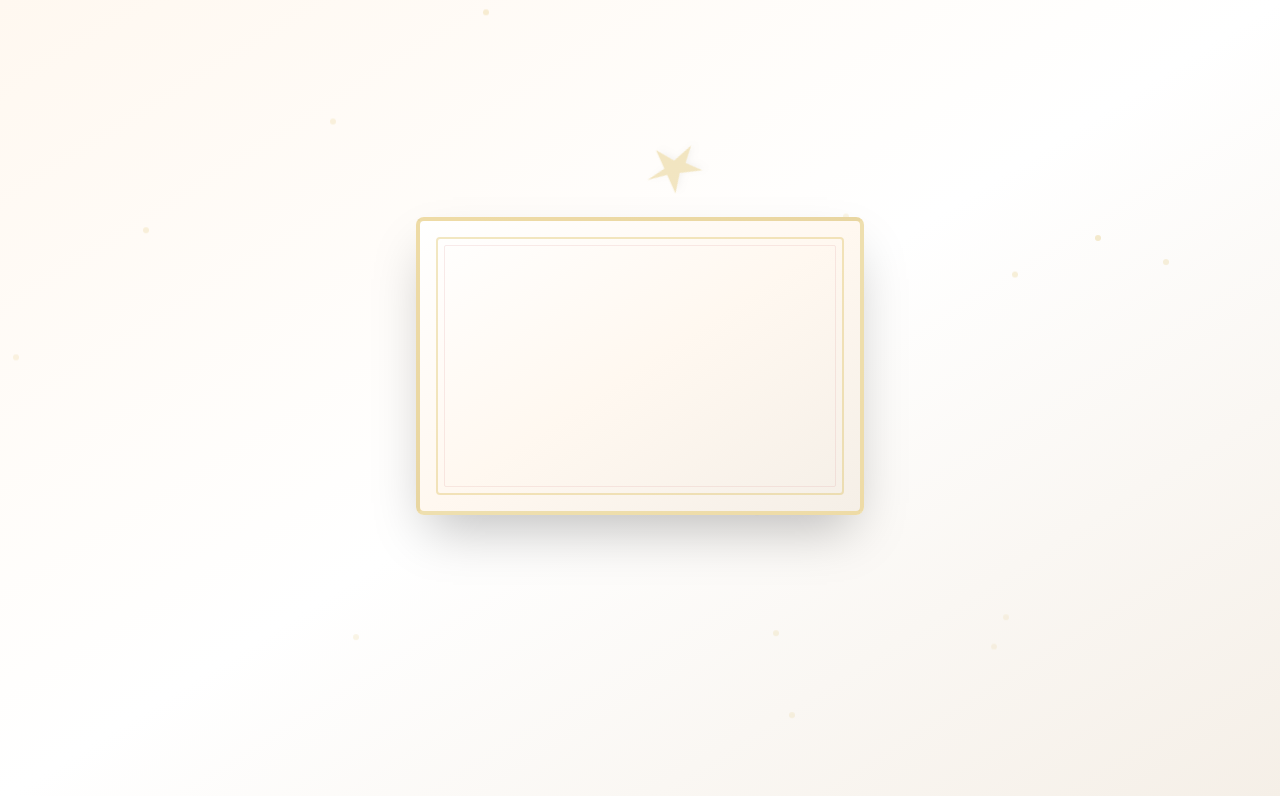
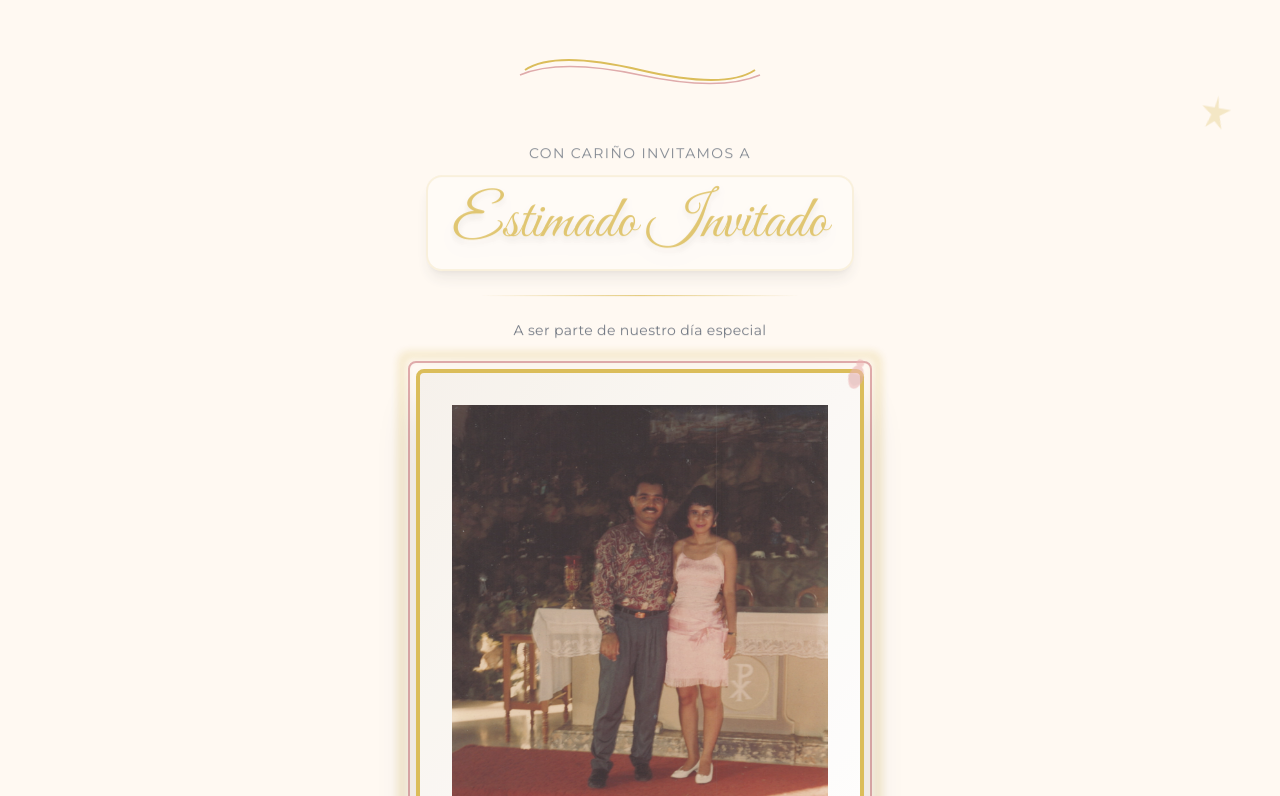
Before and after one commit to morenoaj/invitacion-boda-elegante, a Next.js app: page / in a window 1280 px wide. Shown: the top 796 px of the page. Built offline with nearby package versions, Linux system fonts and the light colour scheme.

Commit message:
Redesign envelope animation with minimalist elegant design
Co-authored-by: morenoaj <63484452+morenoaj@users.noreply.github.com>

```diff
--- a/components/EnvelopeAnimation.tsx
+++ b/components/EnvelopeAnimation.tsx
@@ -22,12 +22,12 @@ export default function EnvelopeAnimation({ guestName, onAnimationComplete }: En
 
     const openTimer = setTimeout(() => {
       setIsOpening(true);
-    }, 2500);
+    }, 2000);
 
     const completeTimer = setTimeout(() => {
       setIsComplete(true);
       onAnimationComplete();
-    }, 5500);
+    }, 4500);
 
     return () => {
       clearTimeout(openTimer);
@@ -40,24 +40,24 @@ export default function EnvelopeAnimation({ guestName, onAnimationComplete }: En
   return (
     <AnimatePresence>
       <motion.div
-        className="fixed inset-0 z-[100] bg-gradient-to-br from-crema via-white to-crema-dark flex items-center justify-center overflow-hidden"
+        className="fixed inset-0 z-[100] bg-gradient-to-br from-crema via-white to-crema-dark flex items-center justify-center p-4"
         initial={{ opacity: 1 }}
         exit={{ opacity: 0 }}
         transition={{ duration: 1 }}
       >
-        {/* Partículas doradas flotantes */}
+        {/* Partículas sutiles de fondo */}
         <div className="absolute inset-0">
-          {[...Array(15)].map((_, i) => (
+          {[...Array(8)].map((_, i) => (
             <motion.div
               key={i}
-              className="absolute w-1.5 h-1.5 bg-dorado/40 rounded-full"
+              className="absolute w-1 h-1 bg-dorado/30 rounded-full"
               style={{
-                left: `${Math.random() * 100}%`,
-                top: `${Math.random() * 100}%`,
+                left: `${20 + Math.random() * 60}%`,
+                top: `${20 + Math.random() * 60}%`,
               }}
               animate={{
-                y: [0, -20, 0],
-                opacity: [0.2, 0.6, 0.2],
+                y: [0, -15, 0],
+                opacity: [0.3, 0.6, 0.3],
               }}
               transition={{
                 duration: 3 + Math.random() * 2,
@@ -68,170 +68,160 @@ export default function EnvelopeAnimation({ guestName, onAnimationComplete }: En
           ))}
         </div>
 
-        <div className="relative w-full max-w-lg px-4 sm:px-6">
-          {/* Decoraciones flotantes */}
+        <div className="relative w-full max-w-2xl mx-auto">
           <motion.div
-            className="absolute -top-20 left-1/2 -translate-x-1/2 w-16 h-16 opacity-30"
-            animate={{
-              rotate: 360,
-              scale: [1, 1.1, 1]
-            }}
-            transition={{
-              duration: 8,
-              repeat: Infinity,
-              ease: "linear"
-            }}
+            initial={{ scale: 0.9, opacity: 0 }}
+            animate={{ scale: 1, opacity: 1 }}
+            transition={{ duration: 0.6 }}
           >
-            <svg viewBox="0 0 100 100" className="fill-dorado drop-shadow-md">
-              <path d="M50,10 L55,40 L85,40 L60,58 L70,90 L50,72 L30,90 L40,58 L15,40 L45,40 Z"/>
-            </svg>
+            {/* SOBRE RECTANGULAR SIMPLE Y ELEGANTE */}
+            <div className="relative w-full aspect-[7/4] max-w-3xl mx-auto">
+
+              {/* CUERPO DEL SOBRE - Rectángulo limpio */}
+              <div className="absolute inset-0 bg-gradient-to-br from-white to-crema-dark rounded-xl shadow-2xl border-2 border-dorado/30">
+
+                {/* Borde decorativo interior simple */}
+                <div className="absolute inset-4 border border-dorado/20 rounded-lg"></div>
+
+                {/* CONTENIDO DEL SOBRE - Nombre del invitado */}
+                <motion.div
+                  className="absolute inset-0 flex flex-col items-center justify-center p-8"
+                  initial={{ opacity: 1 }}
+                  animate={{ opacity: isOpening ? 0 : 1 }}
+                  transition={{ duration: 0.5 }}
+                >
+                  <div className="text-center space-y-4">
+                    <p className="font-montserrat text-sm tracking-[0.3em] text-dorado uppercase">
+                      Para
+                    </p>
+
+                    <div className="h-px w-24 bg-gradient-to-r from-transparent via-dorado to-transparent mx-auto"></div>
+
+                    <h2 className="font-great-vibes text-4xl sm:text-5xl md:text-6xl text-dorado px-4 leading-relaxed">
+                      {guestName}
+                    </h2>
+
+                    <div className="h-px w-24 bg-gradient-to-r from-transparent via-dorado to-transparent mx-auto"></div>
+
+                    <motion.p
+                      className="font-montserrat text-xs tracking-wide text-gray-500 italic mt-6"
+                      animate={{ opacity: [0.5, 1, 0.5] }}
+                      transition={{ duration: 2, repeat: Infinity }}
+                    >
+                      💌 Abriendo invitación
+                    </motion.p>
+                  </div>
                 </motion.div>
 
-          {/* Contenedor del sobre */}
+                {/* Decoración esquina - Estampilla simple */}
+                <div className="absolute top-4 right-4 w-12 h-12 sm:w-14 sm:h-14 border border-dorado/40 rounded-sm bg-white/50 flex items-center justify-center">
+                  <span className="text-2xl">💕</span>
+                </div>
+              </div>
+
+              {/* SOLAPA DEL SOBRE - Simple y elegante */}
               <motion.div
-            className="relative w-full max-w-md mx-auto"
-            initial={{ scale: 0.8, opacity: 0, y: 50 }}
-            animate={{ scale: 1, opacity: 1, y: 0 }}
-            transition={{ duration: 0.8, ease: "easeOut" }}
-          >
-            {/* Cuerpo del sobre */}
-            <div className="relative w-full aspect-[3/2] bg-gradient-to-br from-white via-crema to-crema-dark rounded-lg shadow-2xl border-4 border-dorado/40 overflow-hidden">
-
-              {/* Decoración interior del sobre */}
-              <div className="absolute inset-4 border-2 border-dorado/30 rounded pointer-events-none"></div>
-              <div className="absolute inset-6 border border-rojo-suave/20 rounded-sm pointer-events-none"></div>
-
-              {/* Contenido del sobre - Nombre del invitado */}
-              <motion.div
-                className="absolute inset-0 flex flex-col items-center justify-center p-6 sm:p-8"
-                initial={{ opacity: 1 }}
-                animate={{ opacity: isOpening ? 0 : 1 }}
-                transition={{ duration: 0.6 }}
-              >
-                <p className="font-montserrat text-xs sm:text-sm tracking-[0.3em] text-dorado-dark mb-3 uppercase">
-                  Para
-                </p>
-                <div className="h-px w-24 sm:w-32 bg-gradient-to-r from-transparent via-dorado to-transparent mb-4"></div>
-
-                <p className="font-great-vibes text-3xl sm:text-4xl md:text-5xl text-dorado text-center px-4 leading-relaxed drop-shadow-sm">
-                  {guestName}
-                </p>
-
-                <div className="h-px w-24 sm:w-32 bg-gradient-to-r from-transparent via-dorado to-transparent mt-4 mb-6"></div>
-
-                <motion.p
-                  className="font-montserrat text-xs tracking-wider text-gray-500 italic"
-                  animate={{ opacity: [0.4, 1, 0.4] }}
-                  transition={{ duration: 2, repeat: Infinity }}
-                >
-                  Abriendo tu invitación...
-                </motion.p>
-              </motion.div>
-
-              {/* Tapa del sobre con animación 3D */}
-              <motion.div
-                className="absolute inset-x-0 top-0 h-[55%] origin-top"
+                className="absolute inset-x-0 top-0 h-1/2 flex items-start justify-center overflow-visible"
                 style={{
+                  transformOrigin: "top center",
                   transformStyle: "preserve-3d",
-                  backfaceVisibility: "hidden",
                 }}
                 animate={{
-                  rotateX: isOpening ? 180 : 0,
+                  rotateX: isOpening ? -180 : 0,
                 }}
                 transition={{
                   duration: 1.5,
-                  ease: [0.43, 0.13, 0.23, 0.96],
+                  ease: [0.4, 0, 0.2, 1],
                 }}
               >
-                {/* Parte frontal de la tapa */}
-                <div className="absolute inset-0 bg-gradient-to-br from-dorado via-dorado-light to-dorado rounded-t-lg border-4 border-dorado/60 shadow-xl">
+                {/* Solapa frontal */}
+                <div className="relative w-full h-full">
+                  {/* Parte rectangular superior de la solapa */}
+                  <div className="absolute inset-x-0 top-0 h-full bg-gradient-to-br from-dorado via-dorado-light to-dorado rounded-t-xl border-2 border-dorado/60">
 
-                  {/* Triángulo inferior de la tapa */}
-                  <div className="absolute bottom-0 left-0 right-0 h-16 overflow-hidden">
+                    {/* Triángulo de la solapa (parte que entra en el sobre) */}
+                    <div className="absolute -bottom-0 left-0 right-0 h-16">
                       <svg
-                      className="absolute bottom-0 w-full h-full"
-                      viewBox="0 0 100 20"
+                        className="w-full h-full"
+                        viewBox="0 0 100 16"
                         preserveAspectRatio="none"
                       >
                         <polygon
-                        points="0,0 50,20 100,0"
-                        className="fill-white/90"
+                          points="0,0 50,16 100,0"
+                          fill="url(#flapGradient)"
                         />
+                        <defs>
+                          <linearGradient id="flapGradient" x1="0%" y1="0%" x2="0%" y2="100%">
+                            <stop offset="0%" stopColor="#F5EFE7" stopOpacity="0.9"/>
+                            <stop offset="100%" stopColor="#FFF8F0" stopOpacity="0.95"/>
+                          </linearGradient>
+                        </defs>
                       </svg>
                     </div>
 
-                  {/* Sello decorativo en el centro */}
-                  <div className="absolute top-1/3 left-1/2 -translate-x-1/2 -translate-y-1/2 w-20 h-20">
+                    {/* Sello circular en el centro de la solapa */}
+                    <div className="absolute top-1/3 left-1/2 -translate-x-1/2 -translate-y-1/2 w-16 h-16 sm:w-20 sm:h-20">
                       <motion.div
+                        className="relative w-full h-full"
                         animate={{ rotate: isOpening ? 180 : 0 }}
                         transition={{ duration: 1.5 }}
                       >
-                      <svg viewBox="0 0 100 100" className="drop-shadow-lg">
-                        <circle cx="50" cy="50" r="40" fill="white" opacity="0.95"/>
-                        <circle cx="50" cy="50" r="35" fill="none" stroke="#D4AF37" strokeWidth="2"/>
-                        <path
-                          d="M50,25 C50,25 35,35 35,45 C35,52 40,57 50,57 C60,57 65,52 65,45 C65,35 50,25 50,25 Z"
-                          fill="#D99999"
-                        />
-                        <text
-                          x="50"
-                          y="80"
-                          textAnchor="middle"
-                          className="font-great-vibes fill-dorado"
-                          style={{ fontSize: "20px" }}
-                        >
+                        {/* Círculo de fondo */}
+                        <div className="absolute inset-0 bg-white rounded-full shadow-lg border-2 border-rojo-suave/30"></div>
+
+                        {/* Contenido del sello */}
+                        <div className="absolute inset-0 flex flex-col items-center justify-center">
+                          <svg viewBox="0 0 100 100" className="w-8 h-8 fill-rojo-suave">
+                            <path d="M50,30 C50,30 35,25 30,35 C25,45 35,58 50,70 C65,58 75,45 70,35 C65,25 50,30 50,30 Z"/>
+                          </svg>
+                          <p className="font-great-vibes text-sm sm:text-base text-dorado mt-1">
                             M & A
-                        </text>
-                      </svg>
+                          </p>
+                        </div>
                       </motion.div>
                     </div>
 
-                  {/* Patrón decorativo */}
-                  <div className="absolute top-3 left-3 right-3 flex justify-between opacity-40">
-                    <svg width="20" height="20" viewBox="0 0 20 20" className="fill-white">
-                      <circle cx="10" cy="10" r="2"/>
-                    </svg>
-                    <svg width="20" height="20" viewBox="0 0 20 20" className="fill-white">
-                      <circle cx="10" cy="10" r="2"/>
-                    </svg>
+                    {/* Línea decorativa superior */}
+                    <div className="absolute top-0 left-0 right-0 h-0.5 bg-gradient-to-r from-transparent via-white/50 to-transparent"></div>
                   </div>
                 </div>
               </motion.div>
 
-              {/* Efecto de brillo al abrir */}
+              {/* Efecto de luz al abrir */}
               {isOpening && (
                 <motion.div
-                  className="absolute inset-0 bg-gradient-to-t from-transparent via-white/50 to-transparent pointer-events-none"
-                  initial={{ y: "100%", opacity: 0 }}
-                  animate={{ y: "-100%", opacity: [0, 1, 0] }}
-                  transition={{ duration: 1.2 }}
-                />
+                  className="absolute inset-0 pointer-events-none rounded-xl overflow-hidden"
+                  initial={{ opacity: 0 }}
+                  animate={{ opacity: [0, 0.5, 0] }}
+                  transition={{ duration: 1 }}
+                >
+                  <div className="absolute inset-0 bg-gradient-to-b from-transparent via-dorado/20 to-transparent"></div>
+                </motion.div>
               )}
             </div>
 
-            {/* Confeti al abrir */}
+            {/* Confeti minimalista al abrir */}
             {isOpening && (
-              <div className="absolute inset-0 pointer-events-none overflow-visible">
-                {[...Array(25)].map((_, i) => {
-                  const angle = (Math.random() - 0.5) * 120;
-                  const distance = 150 + Math.random() * 150;
+              <div className="absolute inset-0 pointer-events-none">
+                {[...Array(20)].map((_, i) => {
+                  const angle = -90 + (Math.random() - 0.5) * 60;
+                  const distance = 100 + Math.random() * 100;
                   return (
                     <motion.div
                       key={i}
-                      className="absolute left-1/2 top-1/3 w-2 h-2 rounded-full"
+                      className="absolute left-1/2 top-[30%] w-1.5 h-1.5 rounded-full"
                       style={{
-                        backgroundColor: i % 3 === 0 ? '#D4AF37' : i % 3 === 1 ? '#D99999' : '#E5C158',
+                        backgroundColor: i % 2 === 0 ? '#D4AF37' : '#D99999',
                       }}
-                      initial={{ opacity: 1, scale: 0 }}
+                      initial={{ opacity: 0, scale: 0 }}
                       animate={{
-                        opacity: [1, 1, 0],
+                        opacity: [0, 1, 0],
                         scale: [0, 1, 0.5],
-                        x: Math.cos(angle * Math.PI / 180) * distance,
-                        y: Math.sin(angle * Math.PI / 180) * distance - 50,
-                        rotate: Math.random() * 720,
+                        x: Math.cos((angle * Math.PI) / 180) * distance,
+                        y: Math.sin((angle * Math.PI) / 180) * distance,
                       }}
                       transition={{
-                        duration: 1.5,
+                        duration: 1.2,
                         delay: Math.random() * 0.2,
                         ease: "easeOut",
                       }}
@@ -240,16 +230,19 @@ export default function EnvelopeAnimation({ guestName, onAnimationComplete }: En
                 })}
               </div>
             )}
+
+            {/* Sombra suave */}
+            <div className="absolute -inset-4 bg-black/5 blur-2xl -z-10 rounded-xl"></div>
           </motion.div>
 
           {/* Texto inferior */}
           <motion.p
-            className="text-center mt-8 font-great-vibes text-2xl sm:text-3xl text-dorado drop-shadow-sm px-4"
-            initial={{ opacity: 0, y: 20 }}
-            animate={{ opacity: [0, 1, 1, 0], y: [20, 0, 0, -10] }}
-            transition={{ duration: 5, times: [0, 0.1, 0.8, 1] }}
+            className="text-center mt-8 font-great-vibes text-2xl sm:text-3xl text-dorado px-4"
+            initial={{ opacity: 0 }}
+            animate={{ opacity: [0, 1, 1, 0] }}
+            transition={{ duration: 4, times: [0, 0.2, 0.7, 1] }}
           >
-            Nos honrarías con tu presencia
+            Con amor te invitamos ✨
           </motion.p>
         </div>
       </motion.div>
```
Lines whose indentation alone changed are shown as unchanged.
